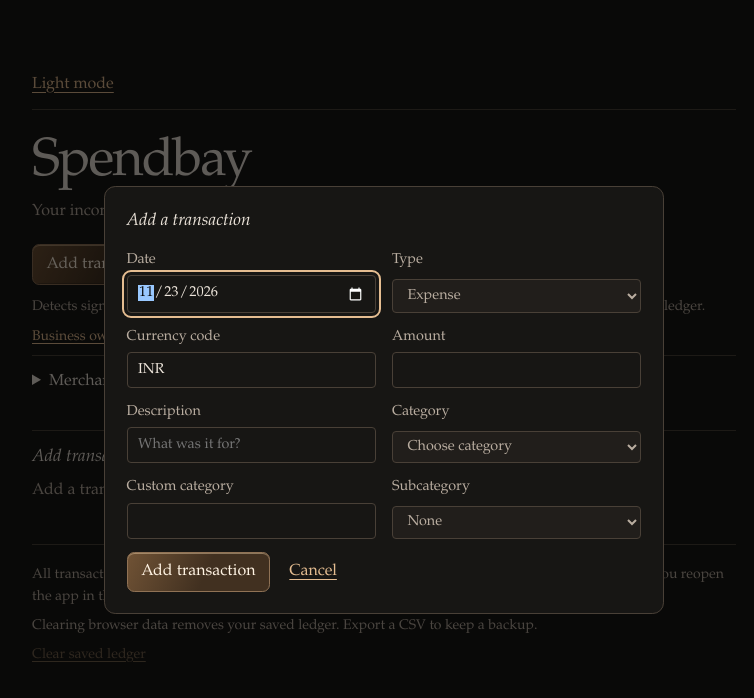
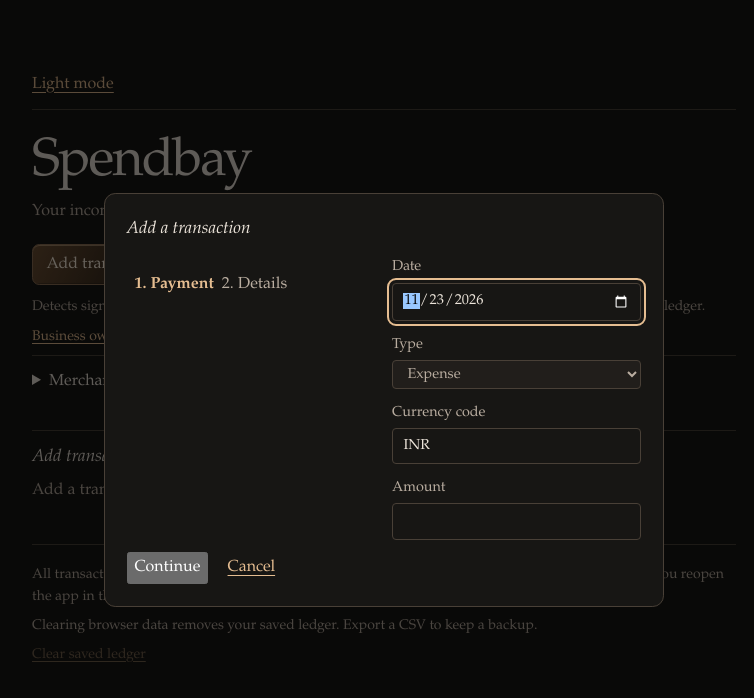
Before and after one commit to clankclankclankclank/spendbay, a plain HTML site: page index.html in a window 1280 px wide. Both pictures are taken after a click on the button "Add transaction". Shown: the whole page, without its empty margins (256-1010 px from the left). Drawn offline with Linux system fonts and the light colour scheme.

Commit message:
Guide transaction entry and CSV imports in two steps

```diff
--- a/index.html
+++ b/index.html
@@ -17,6 +17,8 @@
   <script src="csv.js" defer></script>
   <script src="tracker.js?v=5" defer></script>
   <link rel="stylesheet" href="fuse-button.css">
+  <link rel="stylesheet" href="stepper.css">
+  <script defer src="stepper.js"></script>
 </head>
 <body>
   <main>
--- /dev/null
+++ b/stepper.css
@@ -0,0 +1,9 @@
+.stepper-indicator { display: flex; gap: 1.5rem; margin: 1rem 0; padding-left: 1.5rem; }
+.stepper-indicator li { color: var(--muted); }
+.stepper-indicator [aria-current="step"] { color: var(--accent); font-weight: 700; }
+.stepper-panel { display: grid; gap: .8rem; }
+.stepper-panel[hidden], .entry-dialog button[hidden] { display: none; }
+@media (prefers-reduced-motion: no-preference) {
+  .stepper-panel { animation: step-in .22s ease-out; }
+  @keyframes step-in { from { opacity: 0; transform: translateX(8px); } }
+}
--- /dev/null
+++ b/stepper.js
@@ -0,0 +1,68 @@
+// Plain JavaScript adaptation of the supplied Stepper interaction.
+function installStepper(form, labels, fields) {
+  const indicator = document.createElement('ol');
+  indicator.className = 'stepper-indicator';
+  const panels = fields.map(group => {
+    const panel = document.createElement('div');
+    panel.className = 'stepper-panel';
+    form.prepend(panel);
+    panel.append(...group);
+    return panel;
+  });
+  form.prepend(indicator);
+  const items = labels.map(label => indicator.appendChild(Object.assign(document.createElement('li'), {textContent:label})));
+  const actions = form.querySelector('.actions');
+  const submit = actions.querySelector('[type=submit]');
+  function navigation(label) {
+    const button = document.createElement('button');
+    button.type = 'button';
+    button.textContent = label;
+    actions.insertBefore(button, submit);
+    return button;
+  }
+  const back = navigation('Back');
+  const next = navigation('Continue');
+  let current = 0;
+  function show(index) {
+    current = index;
+    panels.forEach((panel, i) => { panel.hidden = i !== index; });
+    items.forEach((item, i) => {
+      if (i === index) item.setAttribute('aria-current', 'step');
+      else item.removeAttribute('aria-current');
+    });
+    back.hidden = index === 0;
+    next.hidden = submit.hidden = false;
+    next.hidden = index === panels.length - 1;
+    submit.hidden = !next.hidden;
+  }
+  back.onclick = () => show(current - 1);
+  next.onclick = () => {
+    for (const input of panels[current].querySelectorAll('input,select')) {
+      if (!input.closest('[hidden]') && !input.reportValidity()) return;
+    }
+    show(current + 1);
+    (panels[current].querySelector('input,select') || submit).focus();
+  };
+  form.addEventListener('submit', event => {
+    if (current === panels.length - 1) return;
+    event.preventDefault();
+    event.stopImmediatePropagation();
+    next.click();
+  }, true);
+  form.addEventListener('invalid', event => {
+    const index = panels.findIndex(panel => panel.contains(event.target));
+    if (event.target.closest('[hidden]') && index >= 0) show(index);
+  }, true);
+  form.closest('dialog').addEventListener('close', () => show(0));
+  show(0);
+}
+const localNode = id => document.getElementById(id);
+const labelsFor = (...ids) => ids.map(id => localNode(id).closest('label'));
+installStepper(localNode('entry-form'), ['Payment', 'Details'], [
+  labelsFor('entry-date','entry-type','entry-currency','entry-amount'),
+  [...labelsFor('entry-description','entry-category','custom-category','entry-subcategory'), localNode('entry-error')]
+]);
+installStepper(localNode('import-form'), ['Map columns', 'Review'], [
+  [localNode('import-mapping')],
+  [localNode('import-feedback'), localNode('import-rows').closest('.table-scroll')]
+]);
```
